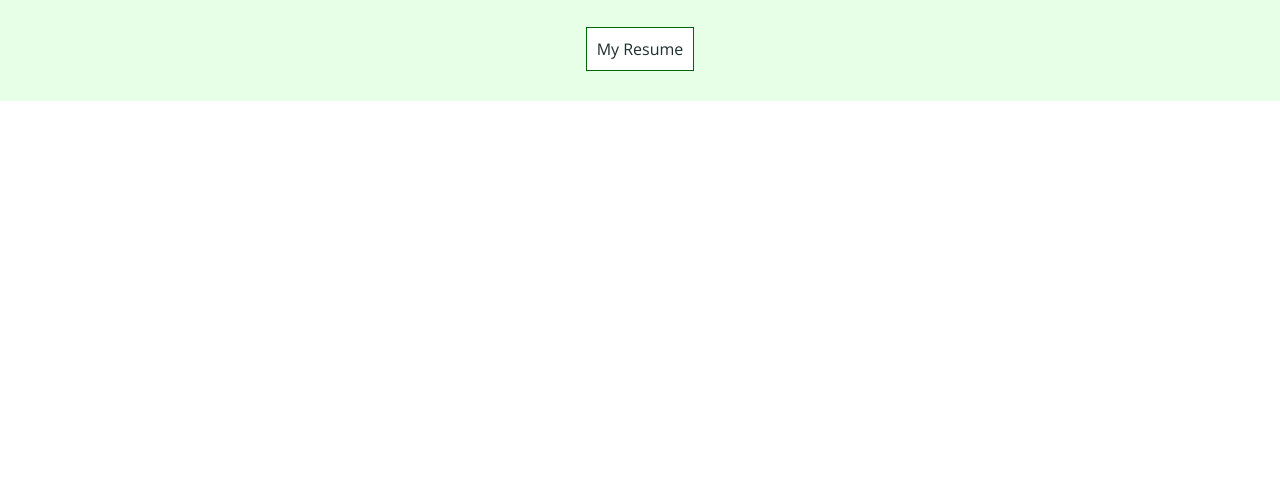
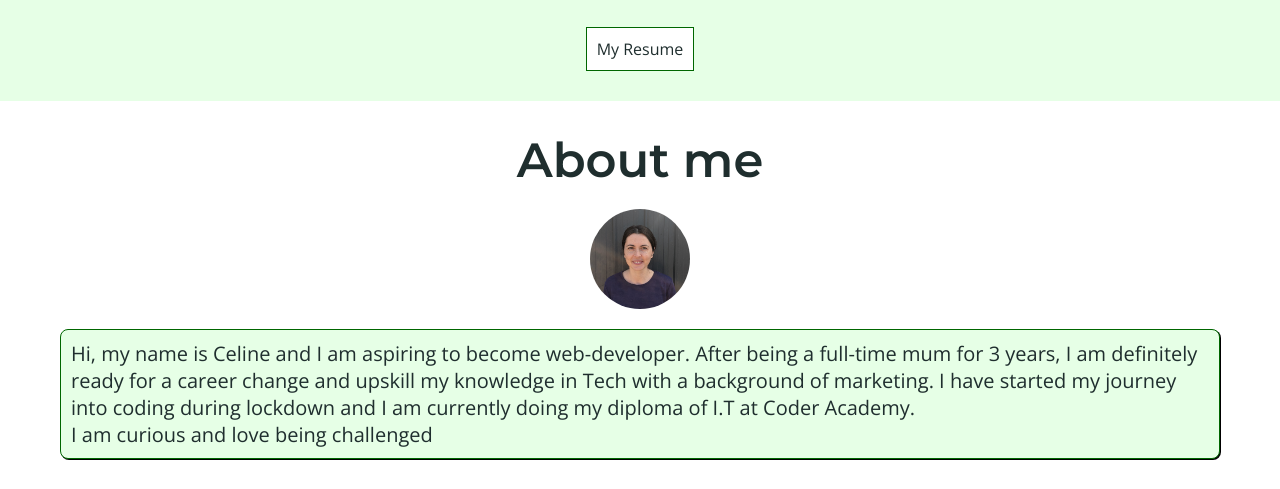
Before and after one commit to celinero/Celine_Portolio, a plain HTML site: page index.html in a window 1280 px wide. Shown: the part 1288-1777 px from the top of the page. Before the commit the page ends 1389 px from the top, so only its background shows below. Drawn offline with nearby package versions, Linux system fonts and the light colour scheme.

Commit message:
create a new branch about, add html and style it

```diff
--- a/css/main.scss
+++ b/css/main.scss
@@ -9,3 +9,4 @@
 @import "partials/topbar";
 @import "partials/hero";
 @import "partials/experience";
+@import "partials/about";
--- /dev/null
+++ b/css/partials/_about.scss
@@ -0,0 +1,21 @@
+.about {
+  @include container;
+  @include spacing;
+
+  img {
+    display: block;
+    width: 100px;
+    height: 100px;
+    object-fit: cover;
+    border-radius: 50%;
+    margin: 20px auto;
+  }
+}
+
+.about__content {
+  border: 1px solid $color-secondary;
+  border-radius: 8px;
+  box-shadow: 1px 1px;
+  padding: 10px;
+  background-color: $color-tertiary;
+}
--- a/index.html
+++ b/index.html
@@ -68,6 +68,16 @@
         </div>
     </div>
     </section>
+    <section class="about">
+      <h2 class="title--200">About me</h2>
+      <div>
+        <img src="docs/celine.Roure.pic.jpg" alt="Celine">
+        <div class="about__content">
+          <p class="text">Hi, my name is Celine and I am aspiring to become web-developer. After being a full-time mum for 3 years, I am definitely ready for a career change and upskill my knowledge in Tech with a background of marketing. I have started my journey into coding during lockdown and I am currently doing my diploma of I.T at Coder Academy.</p>
+          <p class="text">I am curious and love being challenged</p>
+        </div>
+      </div>
+    </section>
   </main>
 </body>
 </html>
```
Also changed, not shown: css/main.css, docs/celine.Roure.pic.jpg (added), 1 other file.
